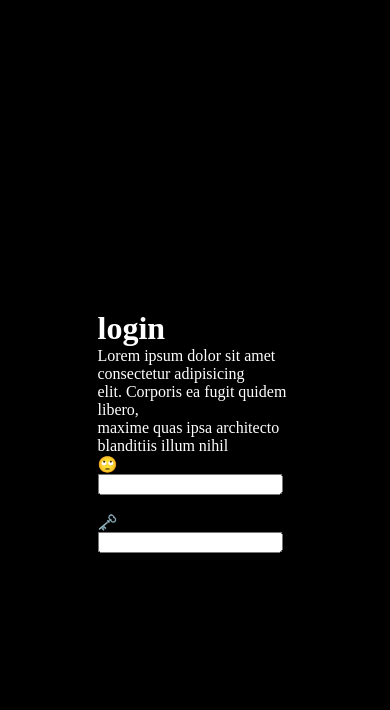
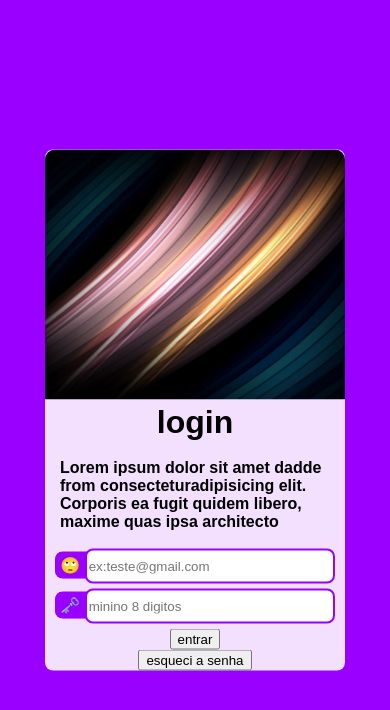
Before and after one commit to abraao-sx35/tela-de-login-responsiva, a plain HTML site: page tela_de_login.html in a window 390 px wide. Drawn offline with Linux system fonts and the light colour scheme.

Commit message:
continuação da tela de login responsiva

```diff
--- a/style.css
+++ b/style.css
@@ -2,11 +2,11 @@
     margin: 0 auto;
     padding: 0 auto;
     box-sizing: border-box;
+    font-family: Arial, Helvetica, sans-serif;
 }
 
 body{
-    background-color: black;
-    color: white;
+    background-color: rgb(153, 0, 255);
 }
 
 .container{
@@ -14,4 +14,41 @@ body{
     top: 50%;
     left: 50%;
     transform: translate(-50% , -50%);
+    width: 300px;
+    height: 545px;
+    border-radius: 12px;
 }
+.login{
+    text-align: center;
+    background-color: rgba(255, 255, 255, 0.877);
+    color: rgb(0, 0, 0);
+    border-radius: 8px;
+}
+
+.login>p{
+    text-align: left;
+    margin-left: 15px;
+    font-weight: 600;
+}
+img{
+    width: 300px;
+    height: 250px;
+    border-radius: 10px 10px 0 0;
+}
+
+.fundo{
+    background-color: rgb(153, 0, 255);
+    display: inline;
+    border-radius: 8px;
+    border: 5px solid rgb(153, 0, 255);
+    border-right: none;
+}
+
+input{
+
+    height: 35px;
+    width: 250px;
+    margin-bottom: 5px;
+    border: 2px solid  rgb(153, 0, 255);
+    border-radius: 8px;
+}
--- a/tela_de_login.html
+++ b/tela_de_login.html
@@ -9,19 +9,27 @@
 </head>
 <body>
     <main class="container">
-        <div class="imagem">
-            <img src="" alt="">
-        </div> <!-- imagem-->
+        <div class="login">
 
-        <div class="login">
+            <img id="img" src="abstrato-riscas-em-varias-cores-imagens-imagem-de-fundo-wallpaper-para-pc-computador-tela-gratis-ambiente-de-trabalho.jpg" alt="">
+
             <h1>login</h1>
-            <p>Lorem ipsum dolor sit amet consectetur adipisicing <br> elit. Corporis ea fugit quidem libero, <br> maxime quas ipsa architecto blanditiis illum nihil</p>
+            <br>
+            <p>Lorem ipsum dolor sit amet dadde from consecteturadipisicing  elit. Corporis ea fugit quidem libero,  maxime quas ipsa architecto </p>
+            <br>
 
-            <label for="email">🙄</label>
-            <input type="email" name="" id="email"> <br> <br>
+            <div class="fundo">
+                <label for="email">🙄</label>
+                <input type="email" name="" id="email" required placeholder="ex:teste@gmail.com" >
+            </div>
 
-            <label for="senha">🗝️</label>
-            <input type="password" name="" id="senha">
+            <div class="fundo">
+                <labelfor="senha">🗝️</label>
+                <input type="password" name="" id="senha" required  min="8" max="22" placeholder="minino 8 digitos">
+            </div>
+            <a href=""><button>entrar</button></a>  <br>
+
+            <a href="#"><button>esqueci a senha</button></a>
 
         </div> <!--login-->
     </main>
```
Also changed, not shown: abstrato-riscas-em-varias-cores-imagens-imagem-de-fundo-wallpaper-para-pc-computador-tela-gratis-ambiente-de-trabalho.jpg (added).
